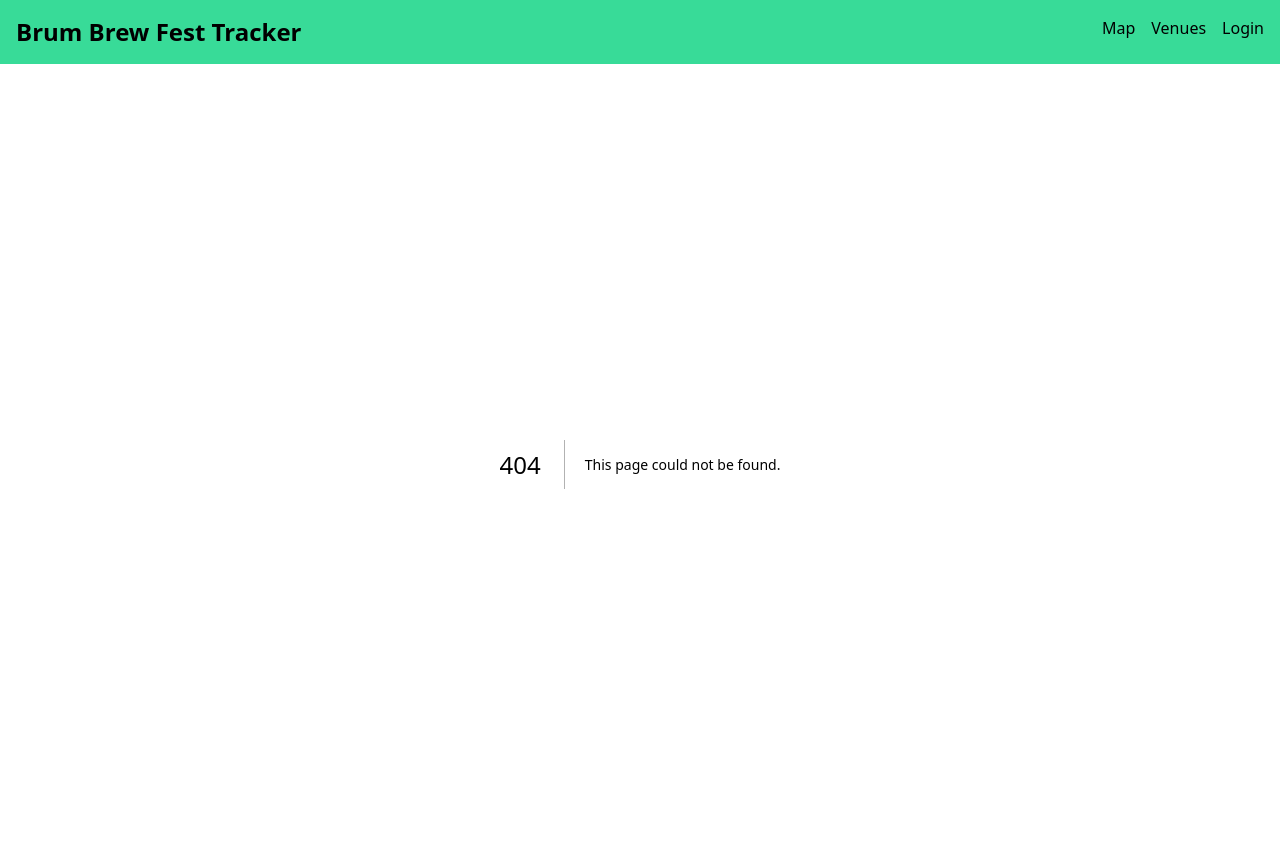
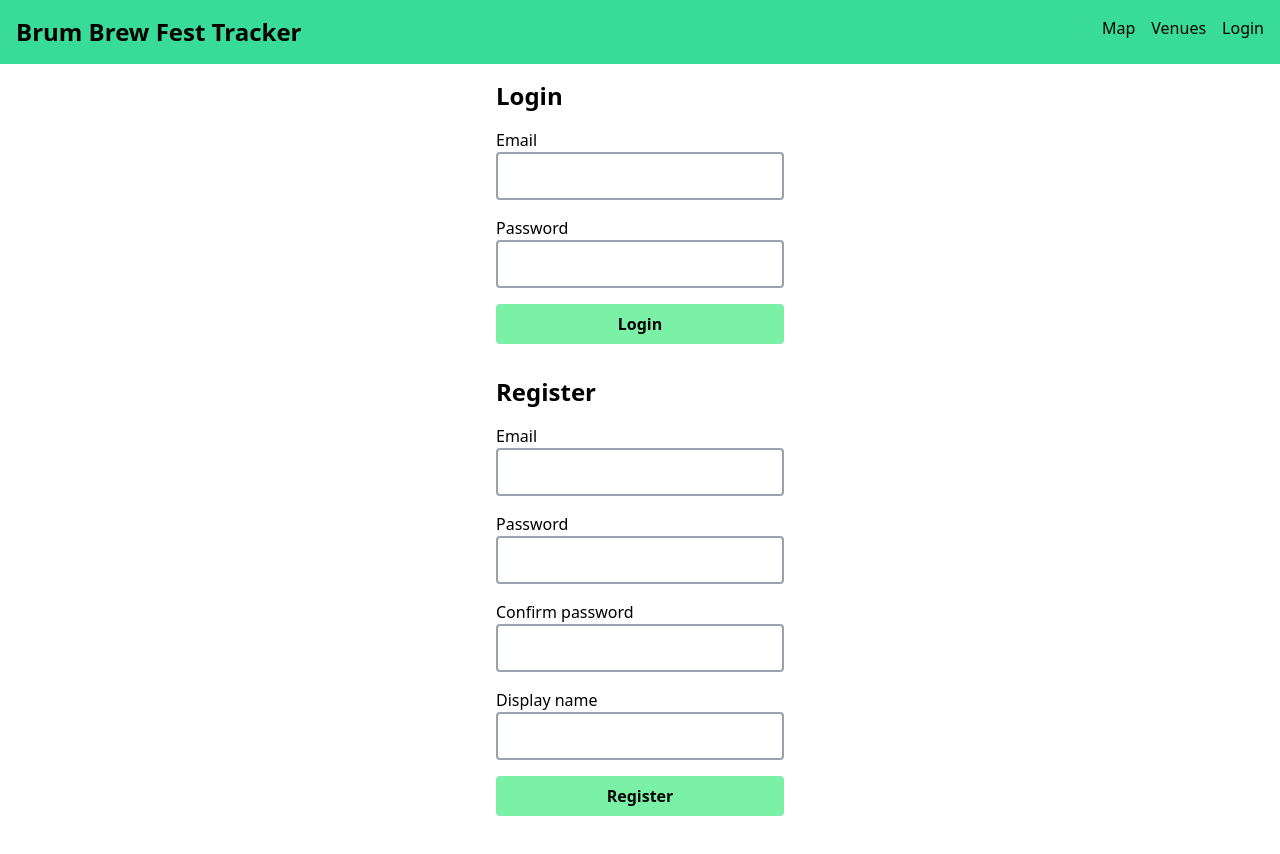
Before and after one commit to georgejkaye/brum-brew-fest, a Next.js app in the folder client/: page /login in a window 1280 px wide. Before the commit this address had no page. Shown: the top 854 px of the page. After the commit the page ends 832 px from the top, so only its background shows below. Built offline with nearby package versions, Linux system fonts and the light colour scheme.

Commit message:
feat: implement logging in and registering

```diff
--- a/client/package.json
+++ b/client/package.json
@@ -16,6 +16,7 @@
     "next": "15.4.4",
     "react": "19.1.0",
     "react-dom": "19.1.0",
+    "react-loader-spinner": "^6.1.6",
     "react-rating": "^2.0.5"
   },
   "devDependencies": {
--- /dev/null
+++ b/client/src/app/Loader.tsx
@@ -0,0 +1,9 @@
+import { ColorRing } from "react-loader-spinner"
+
+export const Loader = () => {
+    return (
+        <ColorRing
+            colors={["#38db98", "#38db98", "#38db98", "#38db98", "#38db98"]}
+        />
+    )
+}
--- /dev/null
+++ b/client/src/app/login/page.tsx
@@ -0,0 +1,241 @@
+"use client"
+import {
+    ChangeEvent,
+    Dispatch,
+    MouseEvent,
+    SetStateAction,
+    useEffect,
+    useState,
+} from "react"
+import { login, registerUser, requestVerifyToken } from "../api"
+import { useRouter } from "next/navigation"
+import { Loader } from "../Loader"
+
+interface LoginTextInputProps {
+    value: string
+    setValue: Dispatch<SetStateAction<string>>
+    isPassword?: boolean
+}
+
+const LoginTextInput = ({
+    value,
+    setValue,
+    isPassword,
+}: LoginTextInputProps) => {
+    const inputStyle = "w-full text-lg p-2 rounded border-2 border-gray-400"
+    const onChange = (e: ChangeEvent<HTMLInputElement>) => {
+        setValue(e.target.value)
+    }
+    return (
+        <input
+            type={isPassword ? "password" : "text"}
+            className={inputStyle}
+            value={value}
+            onChange={onChange}
+        />
+    )
+}
+
+interface LoginButtonProps {
+    label: string
+    onClick: (e: MouseEvent<any>) => void
+}
+
+const LoginButton = ({ label, onClick }: LoginButtonProps) => {
+    return (
+        <button
+            className="font-bold p-2 rounded bg-green-300 cursor-pointer hover:bg-green-200"
+            onClick={onClick}
+        >
+            {label}
+        </button>
+    )
+}
+
+interface LoginBoxProps {
+    isLoading: boolean
+    setLoading: Dispatch<SetStateAction<boolean>>
+    setLoginSuccessful: Dispatch<SetStateAction<boolean>>
+}
+
+const LoginBox = ({
+    isLoading,
+    setLoading,
+    setLoginSuccessful,
+}: LoginBoxProps) => {
+    const [emailString, setEmailString] = useState("")
+    const [passwordString, setPasswordString] = useState("")
+    const [errorString, setErrorString] = useState("")
+    const onClickLogin = async (e: MouseEvent<any>) => {
+        setLoading(true)
+        let loginResult = await login(emailString, passwordString)
+        if (loginResult.token === undefined) {
+            console.log(loginResult.error)
+            setErrorString(`Could not log in: ${loginResult.error}`)
+            setPasswordString("")
+        } else {
+            localStorage.setItem("token", loginResult.token)
+            setErrorString("")
+            setLoginSuccessful(true)
+        }
+        setLoading(false)
+    }
+    return (
+        <div className="w-full flex flex-col gap-4">
+            <h2 className="text-2xl font-bold">Login</h2>
+            {errorString && (
+                <div className="p-4 bg-red-300 rounded-lg">{errorString}</div>
+            )}
+            <div>
+                <div>Email</div>
+                <div>
+                    <LoginTextInput
+                        value={emailString}
+                        setValue={setEmailString}
+                    />
+                </div>
+            </div>
+            <div>
+                <div>Password</div>
+                <div>
+                    <LoginTextInput
+                        value={passwordString}
+                        setValue={setPasswordString}
+                        isPassword
+                    />
+                </div>
+            </div>
+            <LoginButton label="Login" onClick={onClickLogin} />
+        </div>
+    )
+}
+
+interface RegisterBoxProps {
+    isLoading: boolean
+    setLoading: Dispatch<SetStateAction<boolean>>
+}
+
+const RegisterBox = ({ isLoading, setLoading }: RegisterBoxProps) => {
+    const [emailString, setEmailString] = useState("")
+    const [displayNameString, setDisplayNameString] = useState("")
+    const [passwordString, setPasswordString] = useState("")
+    const [confirmPasswordString, setConfirmPasswordString] = useState("")
+    const [errorString, setErrorString] = useState("")
+    const [successString, setSuccessString] = useState("")
+    const onClickRegister = async (e: MouseEvent<any>) => {
+        setLoading(true)
+        if (passwordString !== confirmPasswordString) {
+            setErrorString("Passwords do not match")
+            setPasswordString("")
+            setConfirmPasswordString("")
+        } else {
+            let registerResult = await registerUser(
+                emailString,
+                passwordString,
+                displayNameString
+            )
+            if (registerResult.user === undefined) {
+                setSuccessString("")
+                setErrorString(`Registration failed: ${registerResult.error}`)
+            } else {
+                requestVerifyToken(registerResult.user.email)
+                setSuccessString(
+                    `Verification email sent to ${registerResult.user.email}!`
+                )
+                setErrorString("")
+            }
+        }
+        setLoading(false)
+    }
+    return (
+        <div className="flex flex-col gap-4">
+            <h2 className="text-2xl font-bold">Register</h2>
+            {errorString && (
+                <div className="p-4 bg-red-300 rounded-lg">{errorString}</div>
+            )}
+            {successString && (
+                <div className="p-4 bg-green-300 rounded-lg">
+                    {successString}
+                </div>
+            )}
+            <div>
+                <div>Email</div>
+                <div>
+                    <LoginTextInput
+                        value={emailString}
+                        setValue={setEmailString}
+                    />
+                </div>
+            </div>
+            <div>
+                <div>Password</div>
+                <div>
+                    <LoginTextInput
+                        value={passwordString}
+                        setValue={setPasswordString}
+                        isPassword
+                    />
+                </div>
+            </div>
+            <div>
+                <div>Confirm password</div>
+                <div>
+                    <LoginTextInput
+                        value={confirmPasswordString}
+                        setValue={setConfirmPasswordString}
+                        isPassword
+                    />
+                </div>
+            </div>
+            <div>
+                <div>Display name</div>
+                <div>
+                    <LoginTextInput
+                        value={displayNameString}
+                        setValue={setDisplayNameString}
+                    />
+                </div>
+            </div>
+            <LoginButton label="Register" onClick={onClickRegister} />
+        </div>
+    )
+}
+
+export const Page = () => {
+    const router = useRouter()
+    const [isLoading, setLoading] = useState(false)
+    const [isLoginSuccessful, setLoginSuccessful] = useState(false)
+    useEffect(() => {
+        if (isLoginSuccessful) {
+            setTimeout(() => router.push("/"), 1000)
+        }
+    }, [isLoginSuccessful])
+    return (
+        <div className="flex flex-col md:w-1/4 mx-auto p-4 items-center">
+            {isLoginSuccessful ? (
+                <>
+                    <div className="w-full p-4 bg-green-300 rounded">
+                        Login successful, redirecting you to the home page...
+                    </div>
+                    <Loader />
+                </>
+            ) : isLoading ? (
+                <Loader />
+            ) : (
+                <div className="w-full flex flex-col gap-8">
+                    <LoginBox
+                        isLoading={isLoading}
+                        setLoading={setLoading}
+                        setLoginSuccessful={setLoginSuccessful}
+                    />
+                    <RegisterBox
+                        isLoading={isLoading}
+                        setLoading={setLoading}
+                    />
+                </div>
+            )}
+        </div>
+    )
+}
+
+export default Page
--- /dev/null
+++ b/client/src/app/verify/[token]/page.tsx
@@ -0,0 +1,45 @@
+"use client"
+import { verifyUser } from "@/app/api"
+import { Loader } from "@/app/Loader"
+import { use, useEffect, useState } from "react"
+
+export const Page = ({ params }: { params: Promise<{ token: string }> }) => {
+    const { token } = use(params)
+
+    const [isLoading, setLoading] = useState(true)
+    const [errorString, setErrorString] = useState("")
+    const [successString, setSuccessString] = useState("")
+
+    useEffect(() => {
+        const getVerifyResult = async () => {
+            let verifyResult = await verifyUser(token)
+            if (verifyResult.user === undefined) {
+                setErrorString(`Verification failed: ${verifyResult.error}`)
+            } else {
+                setSuccessString(
+                    "Verification successful! You can now log in with your email and password."
+                )
+            }
+            setLoading(false)
+        }
+        getVerifyResult()
+    }, [])
+
+    return (
+        <div className="md:w-1/3 mx-auto flex flex-col items-center p-4">
+            {isLoading ? (
+                <Loader />
+            ) : errorString !== "" ? (
+                <div className="w-full bg-red-200 p-4 rounded">
+                    {errorString}
+                </div>
+            ) : (
+                <div className="w-full bg-green-200 p-4 rounded">
+                    {successString}
+                </div>
+            )}
+        </div>
+    )
+}
+
+export default Page
```
Also changed, not shown: 1 other file (tests, documents, lock files or other folders).
